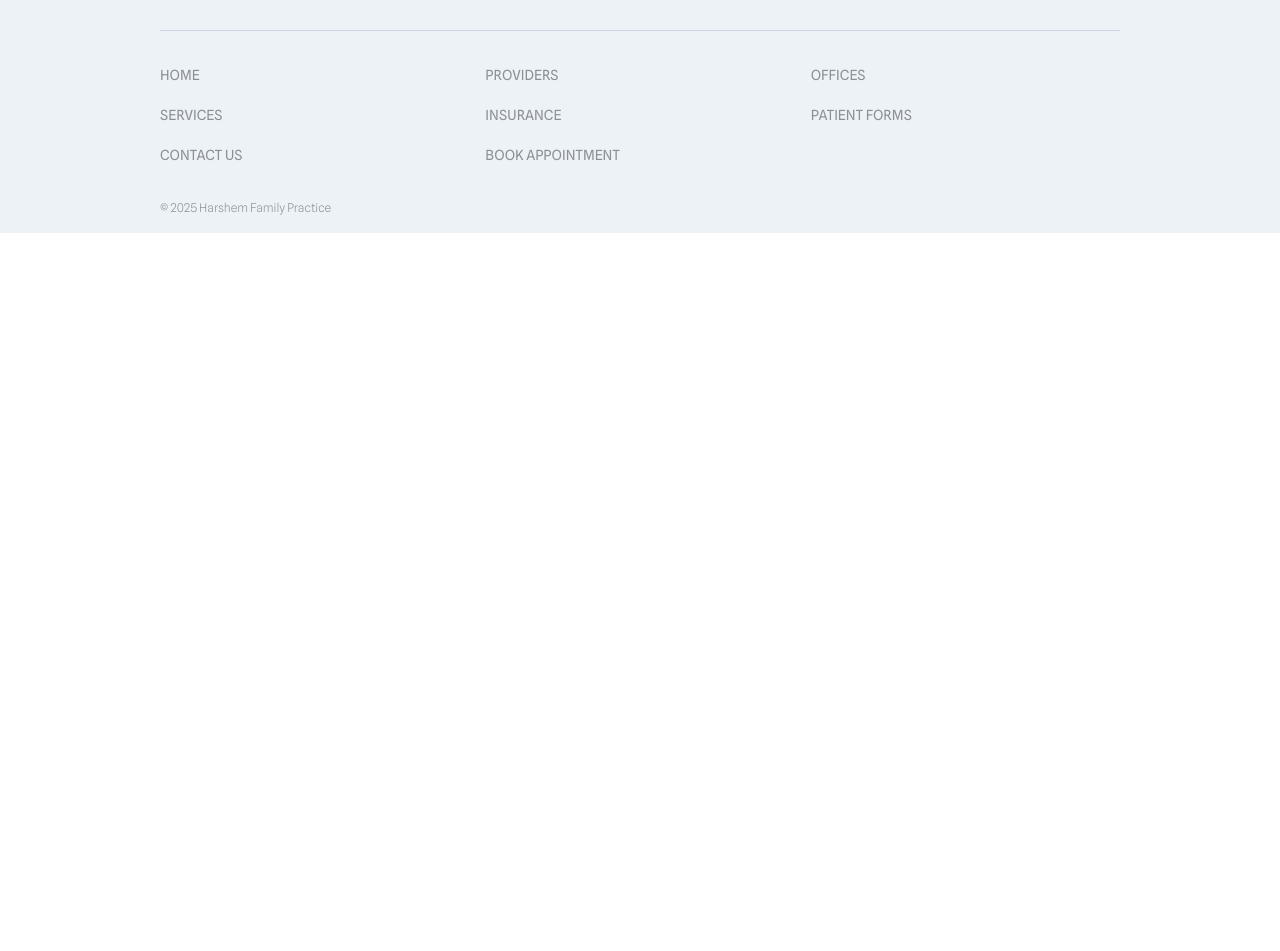
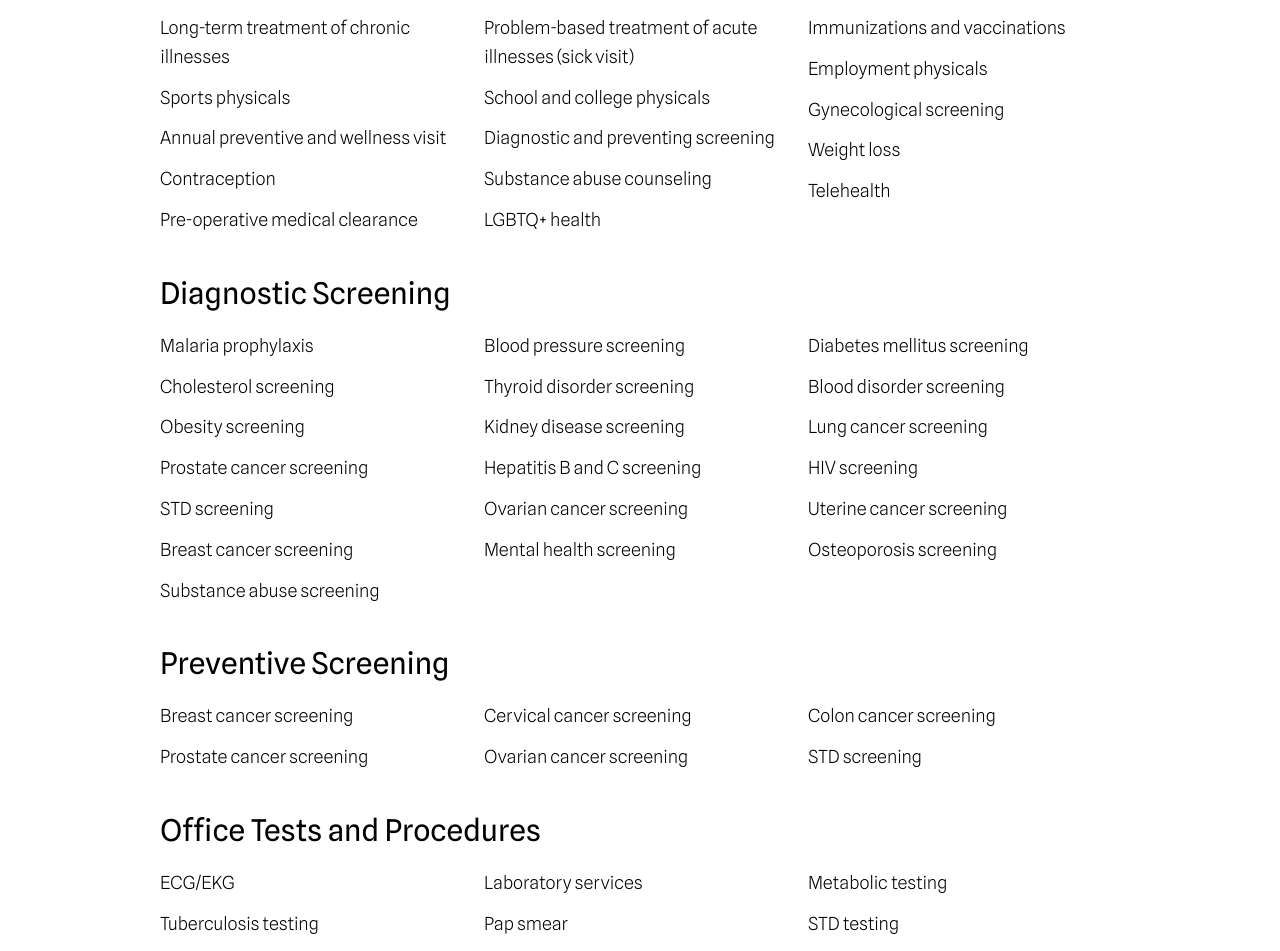
Before and after one commit to rumeetgoradia/harshem, a Next.js app: page /services in a window 1280 px wide. Shown: the part 361-1312 px from the top of the page. Before the commit the page ends 800 px from the top, so only its background shows below. Built offline with nearby package versions, Linux system fonts and the light colour scheme.

Commit message:
Add insurance and services page

```diff
--- a/content/index.ts
+++ b/content/index.ts
@@ -1,2 +1,4 @@
+export * from "./insurance"
 export * from "./offices"
 export * from "./providers"
+export * from "./services"
--- /dev/null
+++ b/content/insurance.ts
@@ -0,0 +1,37 @@
+export const INSURANCE_PLANS = [
+	"1199 Benefit Plan",
+	"Aetna PPO",
+	"Aetna POS/EPO",
+	"Aetna Better Health",
+	"Aetna Open Choice",
+	"Amerigroup",
+	"Amerivantage (Amerigroup) HMO",
+	"Amerihealth",
+	"CCN (Community Care Network)",
+	"CHN",
+	"Cigna PPO/HMO",
+	"Clover PPO/HMO",
+	"Empire BC/BS",
+	"Horizon BCBS PPO/HMO",
+	"Direct Access",
+	"Horizon NJ Health",
+	"Horizon NJ Health Complete (SNP)",
+	"Horizon OMNIA",
+	"Horizon POS",
+	"Horizon Medicare Blue PPO/HMO",
+	"Horizon Advantage",
+	"Humana Choice PPO",
+	"Magna Care",
+	"Medicaid / NJ Family Care",
+	"Medicare — Straight / Traditional",
+	"Oxford (United) PPO / HMO",
+	"PHCS (Private Healthcare)",
+	"PHS (Healthnet)",
+	"QualCare",
+	"Oscar",
+	"Tricare",
+	"UnitedHealthcare AARP Medicare COMPLETE HMO",
+	"UnitedHealthcare Community Plan",
+	"WellCare",
+	"WellCare Medicare Advantage",
+]
--- /dev/null
+++ b/content/services.ts
@@ -0,0 +1,70 @@
+type Services = {
+	[key: string]: string[]
+}
+
+export const SERVICES: Services = {
+	"General Health": [
+		"Long-term treatment of chronic illnesses",
+		"Problem-based treatment of acute illnesses (sick visit)",
+		"Immunizations and vaccinations",
+		"Sports physicals",
+		"School and college physicals",
+		"Employment physicals",
+		"Annual preventive and wellness visit",
+		"Diagnostic and preventing screening",
+		"Gynecological screening",
+		"Contraception",
+		"Substance abuse counseling",
+		"Weight loss",
+		"Pre-operative medical clearance",
+		"LGBTQ+ health",
+		"Telehealth",
+	],
+	"Diagnostic Screening": [
+		"Malaria prophylaxis",
+		"Blood pressure screening",
+		"Diabetes mellitus screening",
+		"Cholesterol screening",
+		"Thyroid disorder screening",
+		"Blood disorder screening",
+		"Obesity screening",
+		"Kidney disease screening",
+		"Lung cancer screening",
+		"Prostate cancer screening",
+		"Hepatitis B and C screening",
+		"HIV screening",
+		"STD screening",
+		"Ovarian cancer screening",
+		"Uterine cancer screening",
+		"Breast cancer screening",
+		"Mental health screening",
+		"Osteoporosis screening",
+		"Substance abuse screening",
+	],
+	"Preventive Screening": [
+		"Breast cancer screening",
+		"Cervical cancer screening",
+		"Colon cancer screening",
+		"Prostate cancer screening",
+		"Ovarian cancer screening",
+		"STD screening",
+	],
+	"Office Tests and Procedures": [
+		"ECG/EKG",
+		"Laboratory services",
+		"Metabolic testing",
+		"Tuberculosis testing",
+		"Pap smear",
+		"STD testing",
+	],
+	"Therapeutic Injections": ["B12 injection", "Depo-medrol injection"],
+	Vaccinations: [
+		"Hepatitis B",
+		"Influenza",
+		"TD",
+		"TDAP",
+		"MMR",
+		"Zostavax",
+		"Menactra",
+	],
+}
--- a/package.json
+++ b/package.json
@@ -27,6 +27,7 @@
     "react-dom": "17.0.2",
     "react-hook-form": "^7.22.5",
     "react-icons": "^4.3.1",
+    "react-masonry-css": "^1.0.16",
     "react-parallax": "^3.3.0",
     "redaxios": "^0.4.1",
     "sharp": "^0.29.3"
--- a/pages/services.tsx
+++ b/pages/services.tsx
@@ -1,7 +1,58 @@
+import { Box, Text } from "@chakra-ui/react"
+import { Layout } from "@components/Layout"
+import { SERVICES } from "@content"
 import { NextPage } from "next"
+import Masonry from "react-masonry-css"
 
 const ServicesPage: NextPage = () => {
-	return <></>
+	return (
+		<Layout title="Services">
+			{Object.entries(SERVICES).map(([key, services]) => (
+				<Box
+					w="full"
+					sx={{
+						"& .services-grid": {
+							display: "flex",
+							ml: -3,
+							w: "auto",
+							"& .services-grid-col": {
+								pl: 3,
+								bgClip: "padding-box",
+								"& .services-grid-col-item": {
+									mb: 3,
+								},
+							},
+						},
+					}}
+					key={`${key}-service-group`}
+				>
+					<Text as="h3" textStyle="header">
+						{key}
+					</Text>
+					<Masonry
+						className="services-grid"
+						columnClassName="services-grid-col"
+						breakpointCols={{ default: 3, 768: 2 }}
+					>
+						{services.map((service) => (
+							<Box
+								w="full"
+								className="services-grid-col-item"
+								key={`${key}-service-group-${service}`}
+							>
+								<Text
+									textStyle="paragraph"
+									fontSize={{ base: "sm", sm: "md", md: "lg" }}
+								>
+									{service}
+								</Text>
+							</Box>
+						))}
+					</Masonry>
+				</Box>
+			))}
+		</Layout>
+	)
 }
 
 export default ServicesPage
--- a/theme/fonts.tsx
+++ b/theme/fonts.tsx
@@ -7,7 +7,7 @@ const Fonts = () => (
             src: url('/fonts/SplineSans.woff2') format('woff2');
             font-weight: 100 900;
             font-display: optional;
-            font-style: normal;
+            font-style: normal italic;
         }
         `}
 	/>
```
Also changed, not shown: pages/insurance.tsx (+77 -1 lines), 1 other file (tests, documents, lock files or other folders).
